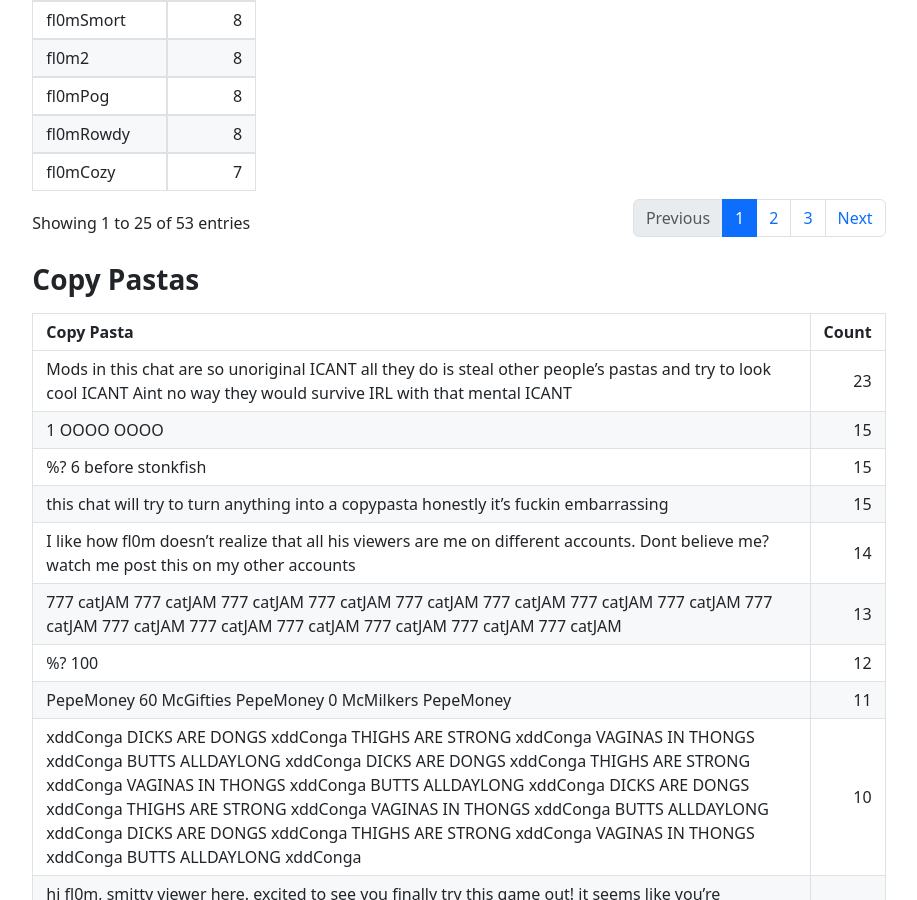
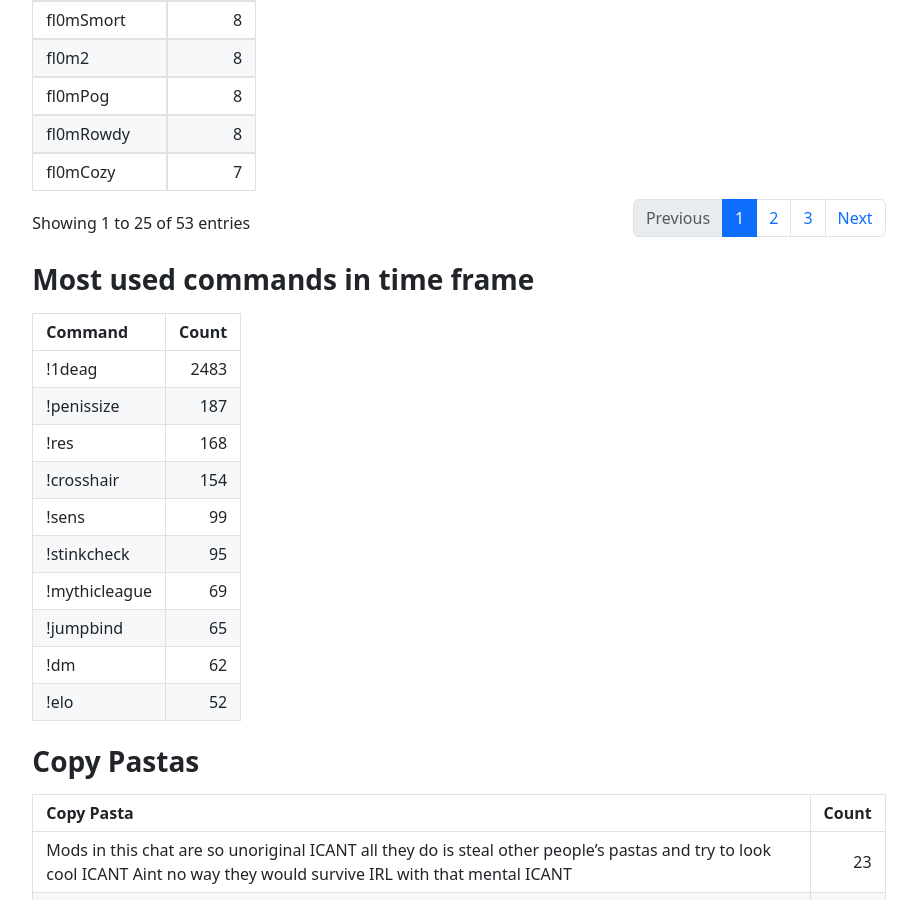
Before and after one commit to monkatv/website, a Jekyll site: the page built from streamers/_fl0m/2024/01/2024-01-08.md, in a window 1280 px wide and 900 px high, scrolled down 9538 px. Shown: the whole window, without its empty margins (181-1098 px from the left). Built offline with Jekyll 4.4.1, drawn with Linux system fonts in a browser that asks for light colours; comment, search, counter and statistics services are not loaded.

Commit message:
update statistics to add most used commands

```diff
--- a/streamers/_fl0m/2024/01/2024-01-08.md
+++ b/streamers/_fl0m/2024/01/2024-01-08.md
@@ -1339,6 +1339,21 @@ Total bot messages: 10520
 | fl0mHeart    | 103   |
 | fl0mPls      | 370   |
 
+### Most used commands in time frame
+
+| Command       | Count |
+| :------------ | ----: |
+| !1deag        | 2483  |
+| !penissize    | 187   |
+| !res          | 168   |
+| !crosshair    | 154   |
+| !sens         | 99    |
+| !stinkcheck   | 95    |
+| !mythicleague | 69    |
+| !jumpbind     | 65    |
+| !dm           | 62    |
+| !elo          | 52    |
+
 ### Copy Pastas
 
 | Copy Pasta                                                                                                                                                                                                                                                                                                                                                                                                                                   | Count |
```
